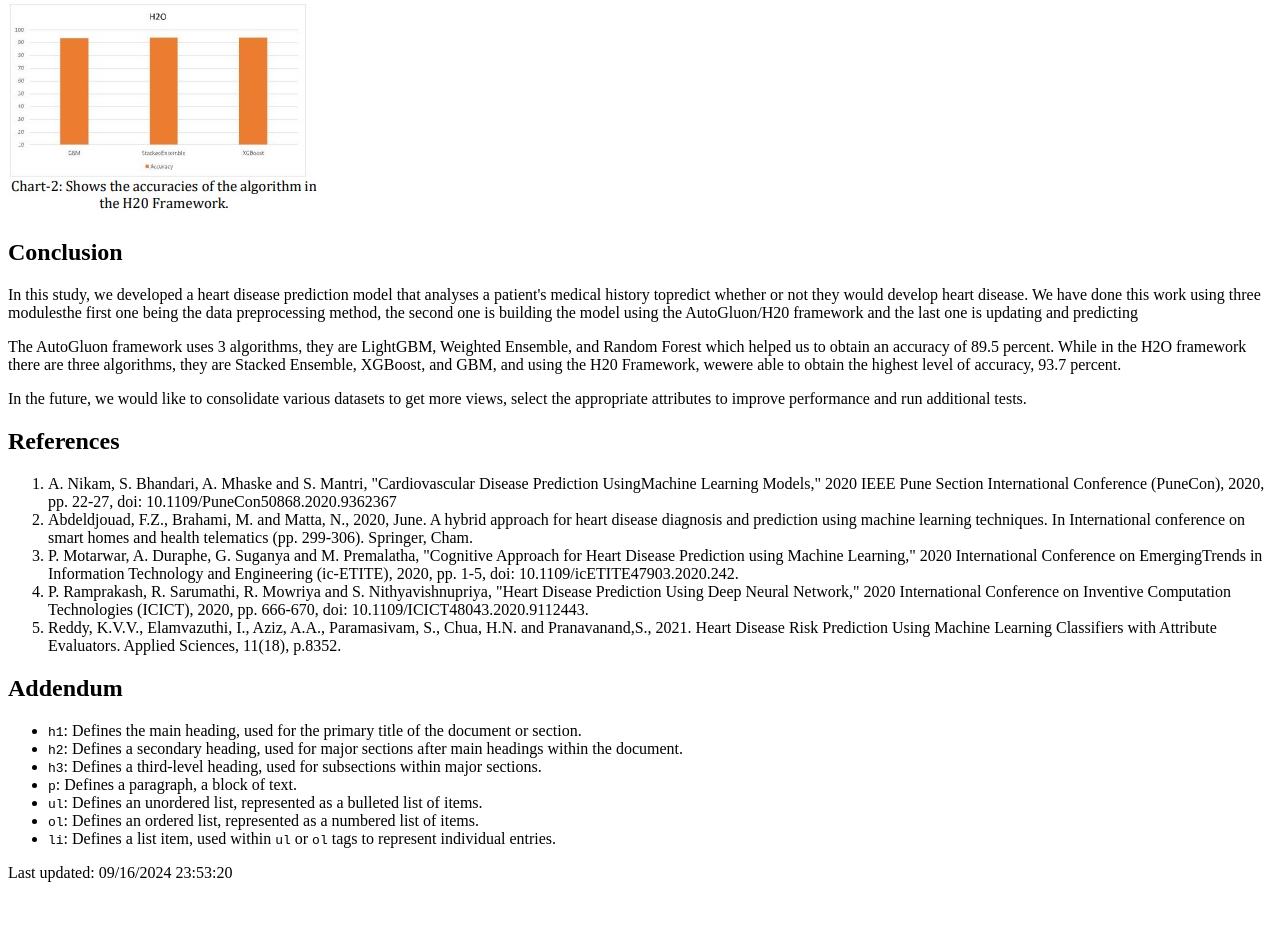
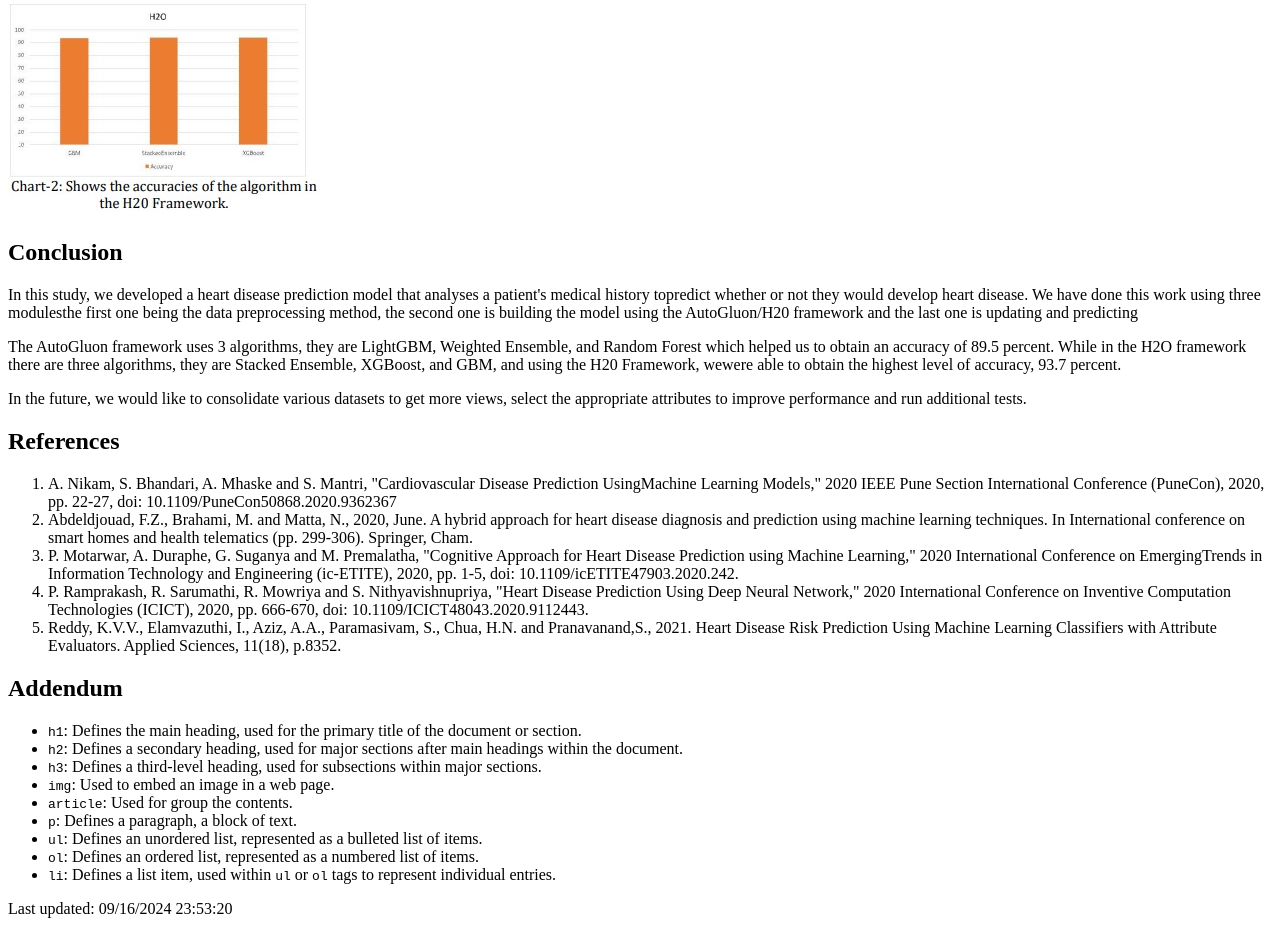
Before and after one commit to vigneshchowdarypamulapati/ITC505, a plain HTML site: page lab-2/index.html in a window 1280 px wide. Shown: the part 2861-3795 px from the top of the page. Before the commit the page ends 3759 px from the top, so only its background shows below. Drawn offline with Linux system fonts and the light colour scheme.

Commit message:
Update index.html

```diff
--- a/lab-2/index.html
+++ b/lab-2/index.html
@@ -322,6 +322,8 @@
             <li><code>h1</code>: Defines the main heading, used for the primary title of the document or section.</li>
             <li><code>h2</code>: Defines a secondary heading, used for major sections after main headings within the document.</li>
             <li><code>h3</code>: Defines a third-level heading, used for subsections within major sections.</li>
+            <li><code>img</code>: Used to embed an image in a web page.</li>
+            <li><code>article</code>: Used for group the contents.</li>
             <li><code>p</code>:  Defines a paragraph, a block of text.</li>
             <li><code>ul</code>: Defines an unordered list, represented as a bulleted list of items.</li>
             <li><code>ol</code>: Defines an ordered list, represented as a numbered list of items.</li>
```
